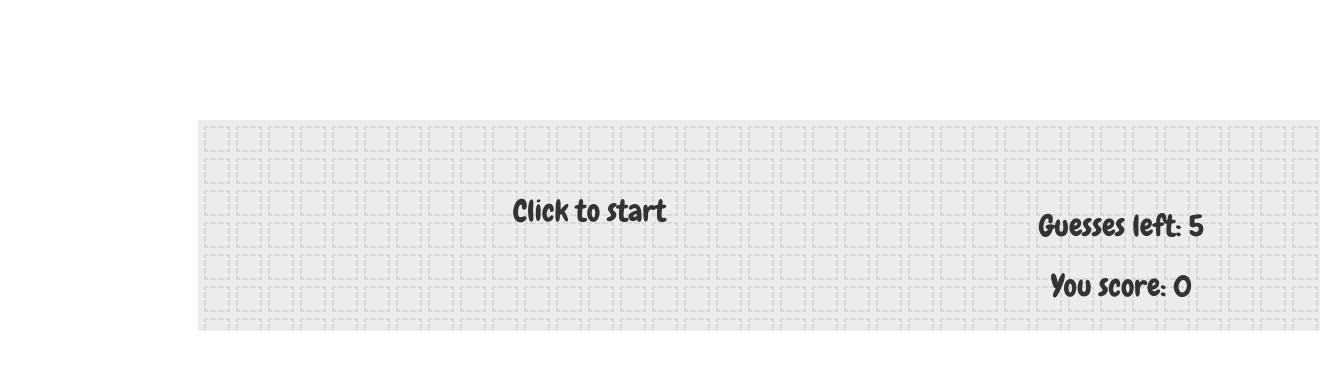
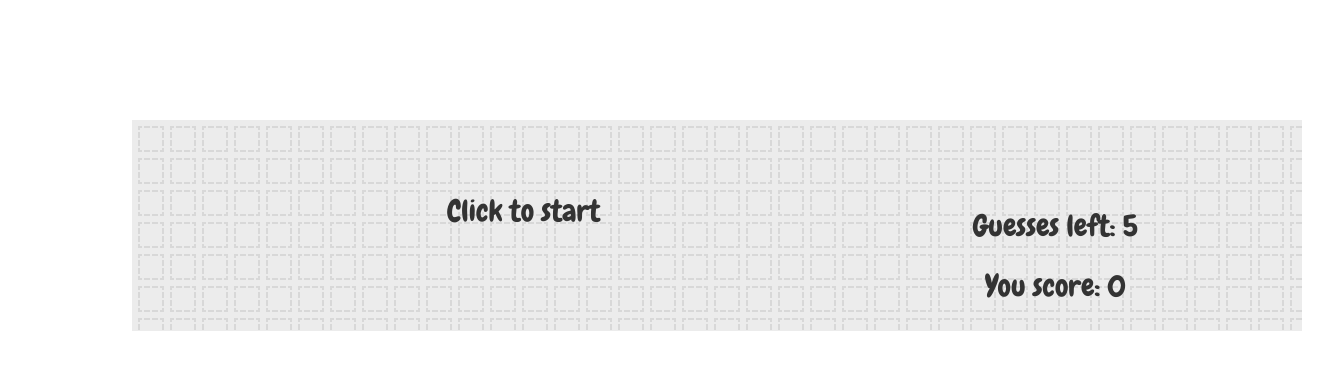
Before and after one commit to koskoha/Hangman-Game, a PHP site: page / in a window 1320 px wide. Shown: the top 370 px of the page. Run offline with PHP 8.4, Linux system fonts and the light colour scheme.

Commit message:
fised positioning

```diff
--- a/assets/css/style.css
+++ b/assets/css/style.css
@@ -64,9 +64,10 @@ body{
 	background-image: url(../../assets/images/back.png);
 	padding-bottom: 30px;
 	padding-top: 30px;
-	position: fixed;
+	position: absolute;
 	top:15%;
-	left: 15%;
+	left: 10%;
+	right: 10%;
 }
 
 #lost{
```
